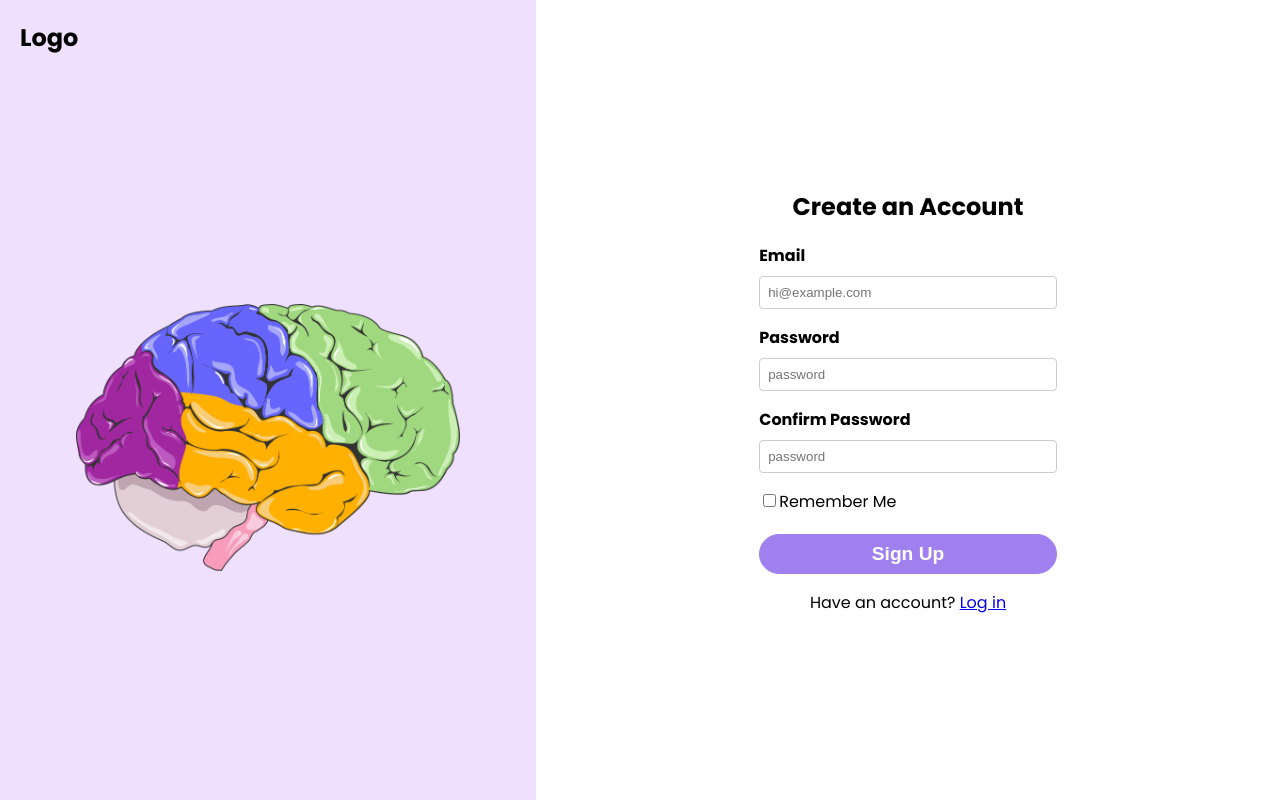
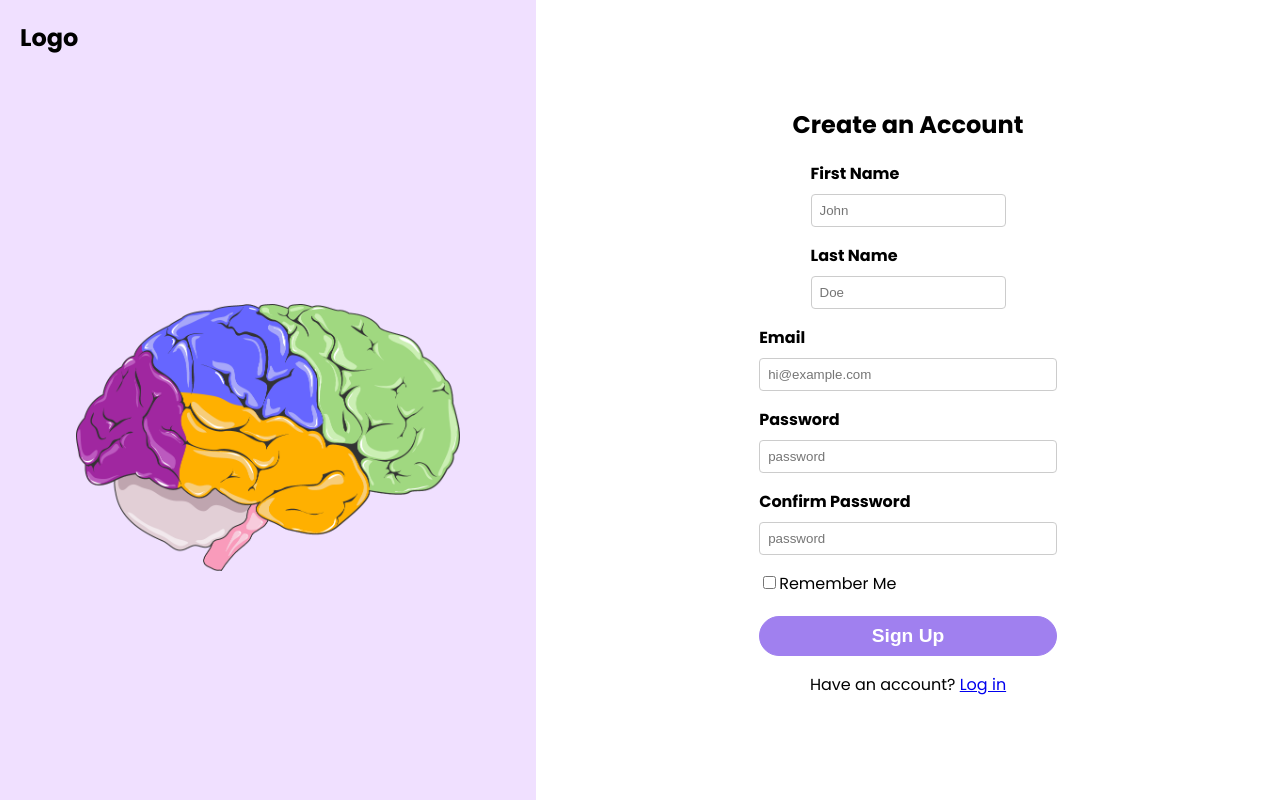
Before and after one commit to Epilepsy-Detection/frontend, a React (Create React App) app: page /register in a window 1280 px wide. Built offline with nearby package versions, Linux system fonts and the light colour scheme.

Commit message:
register done

```diff
--- a/src/pages/Login/components/SignInForm/SignInForm.js
+++ b/src/pages/Login/components/SignInForm/SignInForm.js
@@ -20,7 +20,7 @@ const SignInForm = () => {
   const handleSubmit = (e) => {
     e.preventDefault();
     setLoading(true);
-    dispatch(login(email, password))
+    dispatch(login({ email, password }))
       .unwrap()
       .then(() => {
         navigate("/home");
--- a/src/pages/SignUp/components/SignUpForm/SignUpForm.js
+++ b/src/pages/SignUp/components/SignUpForm/SignUpForm.js
@@ -1,22 +1,110 @@
+import { useState } from "react";
 import Button from "../../../../components/Button/Button";
 import TextField from "../../../../components/TextField/TextField";
 import CheckBox from "../../../../components/CheckBox/CheckBox";
 import styles from "./SignUpForm.module.css";
 import Login from "../Login/Login";
+import { Navigate, useNavigate } from "react-router-dom";
+import { register } from "../../../../slices/auth";
+import { useDispatch } from "react-redux";
 
 const SignUpForm = () => {
+  const navigate = useNavigate();
+
+  const [firstName, setFirstName] = useState("");
+  const [lastName, setLastName] = useState("");
+  const [email, setEmail] = useState("");
+  const [password, setPassword] = useState("");
+  const [confirmPassword, setConfirmPassword] = useState("");
+  const [rememberMe, setRememberMe] = useState(false);
+  const [loading, setLoading] = useState(false);
+
+  const dispatch = useDispatch();
+
+  const handleSubmit = (e) => {
+    e.preventDefault();
+    setLoading(true);
+    console.log(email, password);
+    dispatch(register({ email, password, firstName, lastName }))
+      .unwrap()
+      .then(() => {
+        navigate("/home");
+        setLoading(false);
+      })
+      .catch((err) => {
+        console.log(err);
+        setLoading(false);
+      });
+  };
+
+  const handleFirstNameChange = (e) => {
+    setFirstName(e.target.value);
+  };
+
+  const handleLastNameChange = (e) => {
+    setLastName(e.target.value);
+  };
+
+  const handleEmailChange = (e) => {
+    setEmail(e.target.value);
+  };
+
+  const handlePasswordChange = (e) => {
+    setPassword(e.target.value);
+  };
+
+  const handleConfirmPasswordChange = (e) => {
+    setConfirmPassword(e.target.value);
+  };
+
+  const handleRememberMeChange = (e) => {
+    setRememberMe(e.target.checked);
+  };
+
   return (
     <section className={styles.form}>
       <h1>Create an Account</h1>
-      <form>
-        <TextField label="Email" type="email" placeholder="hi@example.com" />
-        <TextField label="Password" type="password" placeholder="password" />
+      <form onSubmit={handleSubmit}>
+        <div>
+          <TextField
+            label="First Name"
+            placeholder="John"
+            onChange={handleFirstNameChange}
+            value={firstName}
+          />
+          <TextField
+            label="Last Name"
+            placeholder="Doe"
+            onChange={handleLastNameChange}
+            value={lastName}
+          />
+        </div>
+        <TextField
+          label="Email"
+          type="email"
+          placeholder="hi@example.com"
+          onChange={handleEmailChange}
+          value={email}
+        />
+        <TextField
+          label="Password"
+          type="password"
+          placeholder="password"
+          onChange={handlePasswordChange}
+          value={password}
+        />
         <TextField
           label="Confirm Password"
           type="password"
           placeholder="password"
+          onChange={handleConfirmPasswordChange}
+          value={confirmPassword}
         />
-        <CheckBox label="Remember Me" />
+        <CheckBox
+          label="Remember Me"
+          onCheckboxChange={handleRememberMeChange}
+          checked={rememberMe}
+        />
         <Button type="submit">Sign Up</Button>
         <Login />
       </form>
--- a/src/services/auth_service.js
+++ b/src/services/auth_service.js
@@ -15,6 +15,7 @@ const register = async (email, password, firstName, lastName) => {
 };
 
 const login = async (email, password) => {
+  console.log(email, password);
   const response = await axios.post(API_URL + "login", {
     email,
     password,
--- a/src/slices/auth.js
+++ b/src/slices/auth.js
@@ -15,17 +15,9 @@ export const register = createAsyncThunk(
         firstName,
         lastName
       );
-      thunkAPI.dispatch(setMessage(response.data));
-      return response.data;
+      return { user: response };
     } catch (error) {
-      const message =
-        (error.response &&
-          error.response.data &&
-          error.response.data.message) ||
-        error.message ||
-        error.toString();
-      thunkAPI.dispatch(setMessage(message));
-      return thunkAPI.rejectWithValue();
+      console.log(error);
     }
   }
 );
@@ -33,18 +25,12 @@ export const register = createAsyncThunk(
 export const login = createAsyncThunk(
   "auth/login",
   async ({ email, password }, thunkAPI) => {
+    console.log(email, password);
     try {
       const data = await AuthService.login(email, password);
       return { user: data };
     } catch (error) {
-      const message =
-        (error.response &&
-          error.response.data &&
-          error.response.data.message) ||
-        error.message ||
-        error.toString();
-      thunkAPI.dispatch(setMessage(message));
-      return thunkAPI.rejectWithValue();
+      console.log(error);
     }
   }
 );
```
